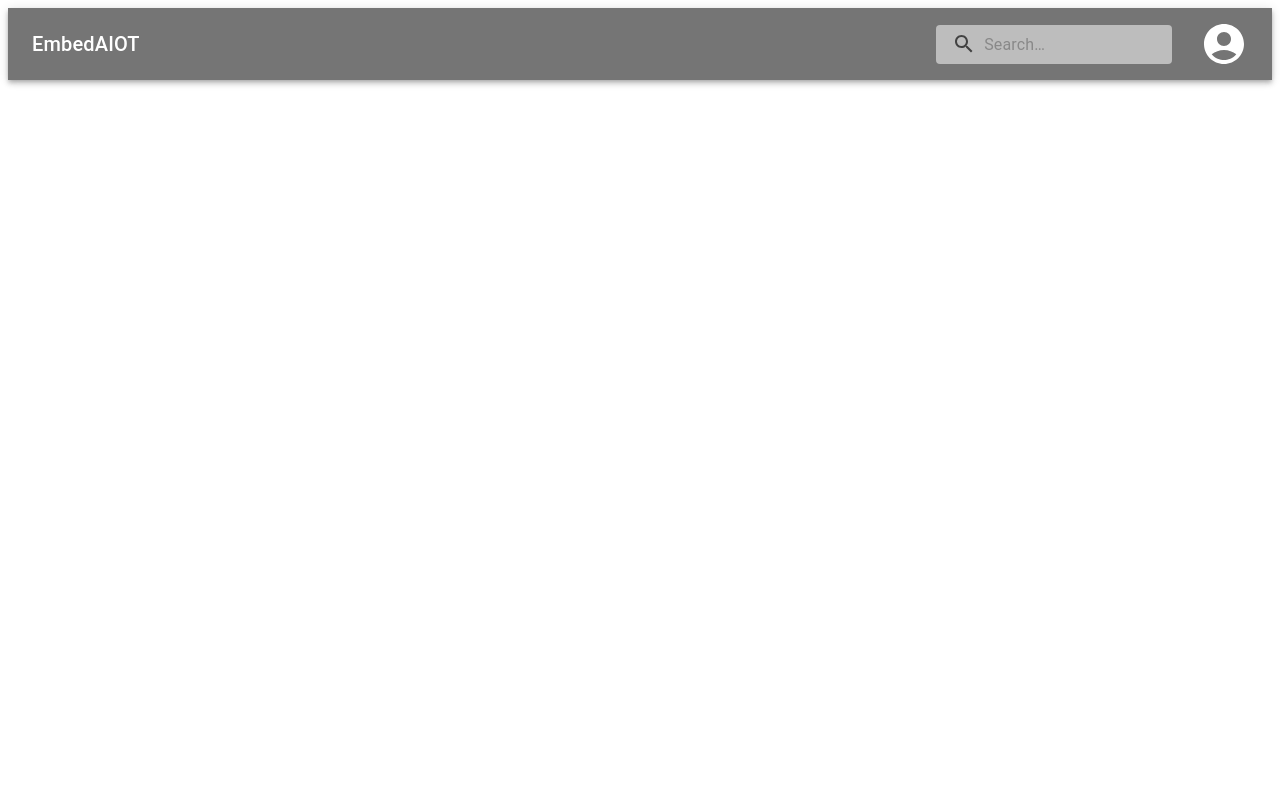
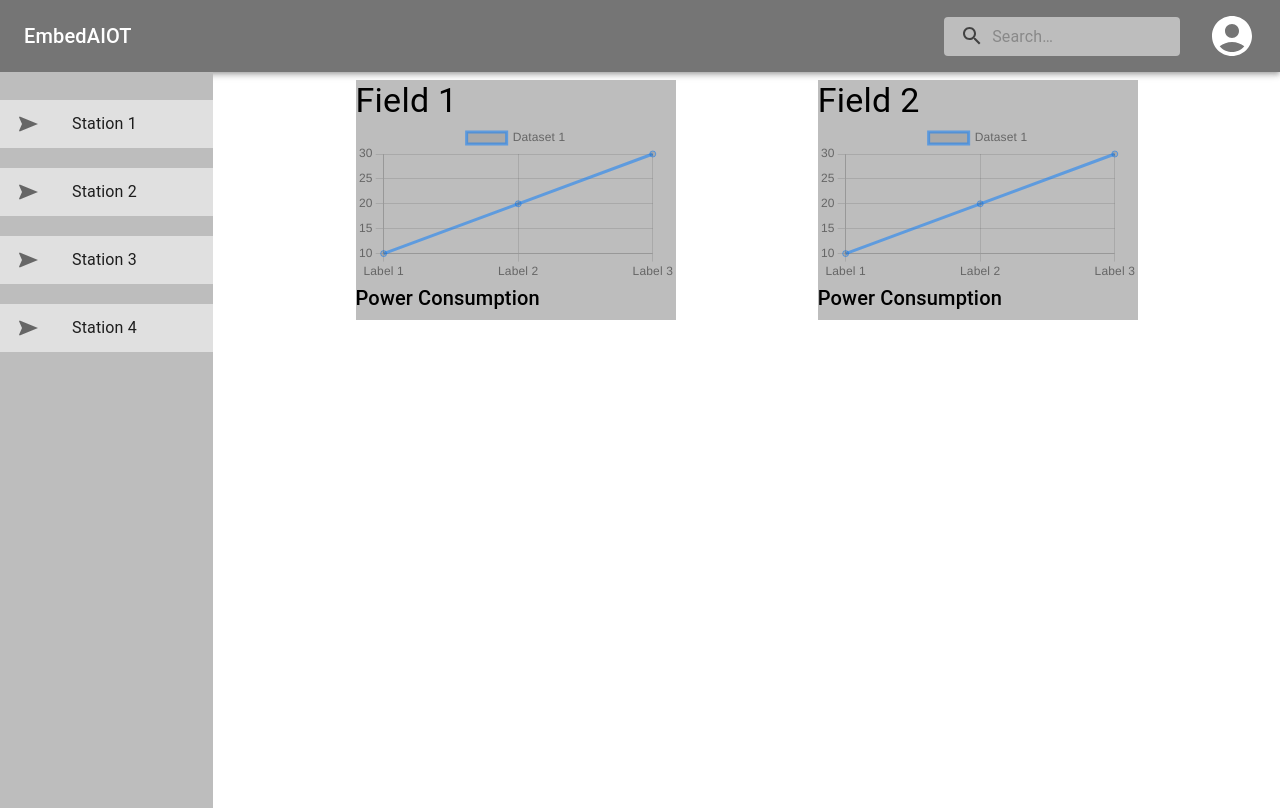
Before and after one commit to HunkHazard/SoftTech, a Next.js app: page / in a window 1280 px wide. Built offline with nearby package versions, Linux system fonts and the light colour scheme.

Commit message:
added sidebar and generic graphs for now

```diff
--- /dev/null
+++ b/components/GraphArea.jsx
@@ -0,0 +1,36 @@
+import { useEffect, useRef } from 'react';
+import { Chart, registerables } from 'chart.js';
+
+Chart.register(...registerables);
+
+
+export default function GraphArea() {
+    const chartRef = useRef(null);
+
+  useEffect(() => {
+    const ctx = chartRef.current.getContext('2d');
+    const chart = new Chart(ctx, {
+      type: 'line', // Specify the chart type as 'line'
+      data: {
+        labels: ['Label 1', 'Label 2', 'Label 3'], // Provide the labels for the X-axis
+        datasets: [
+          {
+            label: 'Dataset 1',
+            data: [10, 20, 30], // Provide the data points for the Y-axis
+            borderColor: 'rgba(0, 123, 255, 0.5)', // Set the line color
+            fill: false, // Disable filling the area below the line
+          },
+        ],
+      },
+      options: {
+        // Specify any additional options for your line chart
+      },
+    });
+
+    return () => {
+      chart.destroy(); // Cleanup the chart instance when the component is unmounted
+    };
+  }, []);
+
+  return <canvas ref={chartRef}  />;
+  };
--- /dev/null
+++ b/components/SideBar.jsx
@@ -0,0 +1,58 @@
+import * as React from "react";
+import Box from "@mui/material/Box";
+import CssBaseline from "@mui/material/CssBaseline";
+import List from "@mui/material/List";
+import ListItem from "@mui/material/ListItem";
+import ListItemButton from "@mui/material/ListItemButton";
+import ListItemIcon from "@mui/material/ListItemIcon";
+import ListItemText from "@mui/material/ListItemText";
+import NavigationIcon from "@mui/icons-material/Navigation";
+import { useState } from "react";
+
+
+export default function SideBar() {
+  const [selected, setSelected] = useState(-1);
+  return (
+
+      <div
+        className="drawer"
+        style={{ height: "92vh", width: "20vw", backgroundColor: "#bdbdbd" }}
+      >
+        <CssBaseline />
+
+        <Box sx={{ overflow: "auto" }}>
+          <List>
+            {["Station 1", "Station 2", "Station 3", "Station 4"].map(
+              (text, index) => (
+                <ListItem
+                  key={text}
+                  style={{
+                    boxSizing: "border-box",
+                    padding: "0px",
+
+                    marginTop: "20px",
+
+                    borderBottom:
+                      selected === index ? "5px solid Yellow" : "none",
+                  }}
+                  onClick={() => {
+                    setSelected((prev) => {
+                      return index;
+                    });
+                  }}
+                >
+                  <ListItemButton style={{ backgroundColor: "#e0e0e0" }}>
+                    <ListItemIcon>
+                      <NavigationIcon style={{ transform: "rotate(90deg)" }} />
+                    </ListItemIcon>
+                    <ListItemText primary={text} />
+                  </ListItemButton>
+                </ListItem>
+              )
+            )}
+          </List>
+        </Box>
+      </div>
+
+  );
+}
--- a/package.json
+++ b/package.json
@@ -15,6 +15,7 @@
     "@mui/icons-material": "^5.11.16",
     "@mui/material": "^5.13.3",
     "autoprefixer": "10.4.14",
+    "chart.js": "^4.3.0",
     "next": "13.4.4",
     "postcss": "8.4.24",
     "react": "18.2.0",
--- a/pages/index.js
+++ b/pages/index.js
@@ -1,12 +1,60 @@
-import Test from '@/components/Test'
-import Table from '@/components/Table'
-import AppBar from '@/components/AppBar'
-
+import AppBar from "@/components/AppBar";
+import SideBar from "@/components/SideBar";
+import GraphArea from "@/components/GraphArea";
+import Typography from "@mui/material/Typography";
 
 export default function Home() {
   return (
     <>
-    <AppBar />
+      <AppBar />
+      <div className="body" style={{ display: "flex", direction: "row" }}>
+        <SideBar />
+        <div
+          className="graphArea"
+          style={{
+            width: "100vw",
+            height: "auto",
+            display: "flex",
+            flexDirection: "row",
+            justifyContent: "space-evenly",
+          }}
+        >
+          <div
+            id="graph2"
+            style={{
+              width: "40vh",
+              height: "30vh",
+              backgroundColor: "#bdbdbd",
+              marginTop: "1vh",
+            }}
+          >
+            <Typography variant="h4" color="initial">
+              Field 1
+            </Typography>
+            <GraphArea />
+            <Typography variant="h6" color="initial">
+              Power Consumption
+            </Typography>
+          </div>
+          <div
+            id="graph2"
+            style={{
+              width: "40vh",
+              height: "30vh",
+              backgroundColor: "#bdbdbd",
+              marginTop: "1vh",
+            }}
+          >
+            <Typography variant="h4" color="initial">
+              Field 2
+            </Typography>
+            <GraphArea />
+            <Typography variant="h6" color="initial">
+              Power Consumption
+            </Typography>
+          </div>
+        </div>
+      </div>
     </>
-      )
+  );
 }
```
Also changed, not shown: 1 other file (tests, documents, lock files or other folders).
